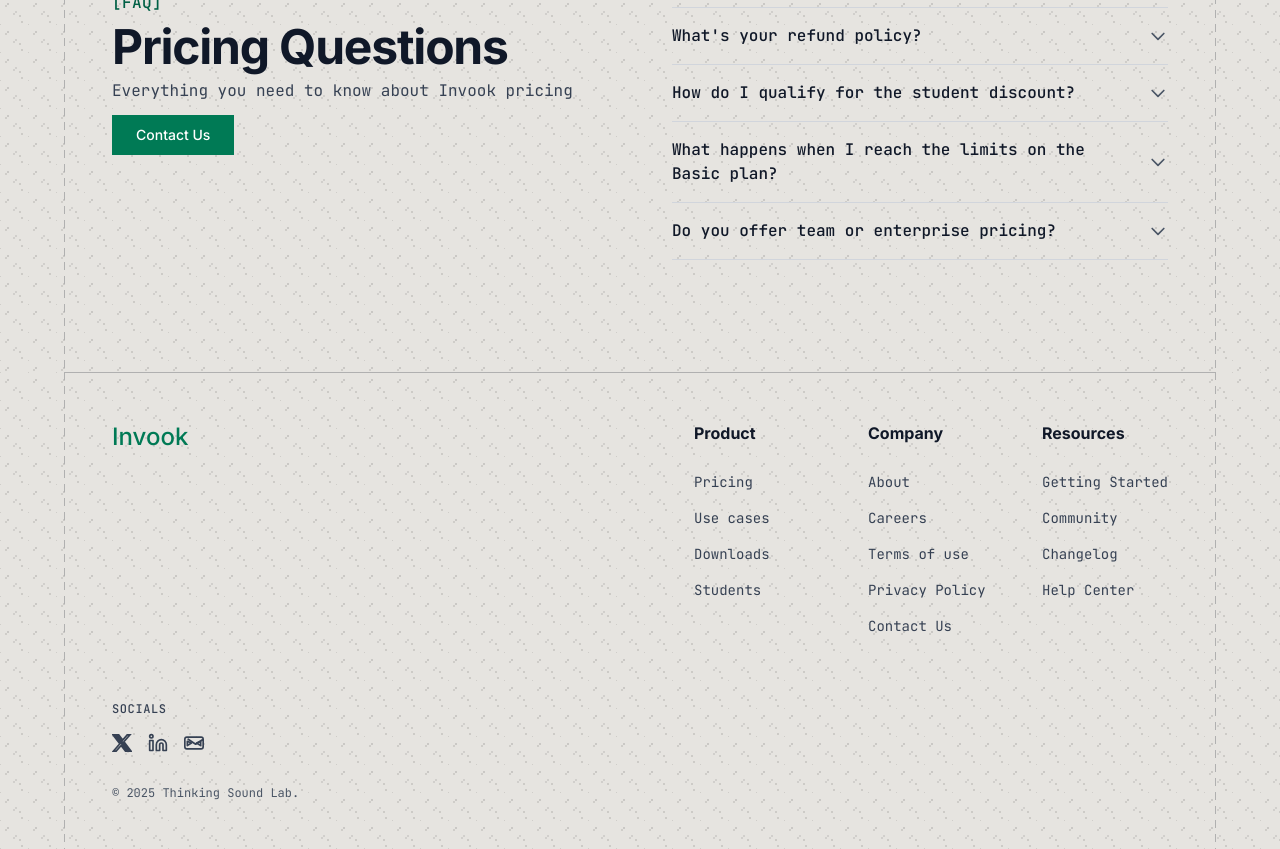
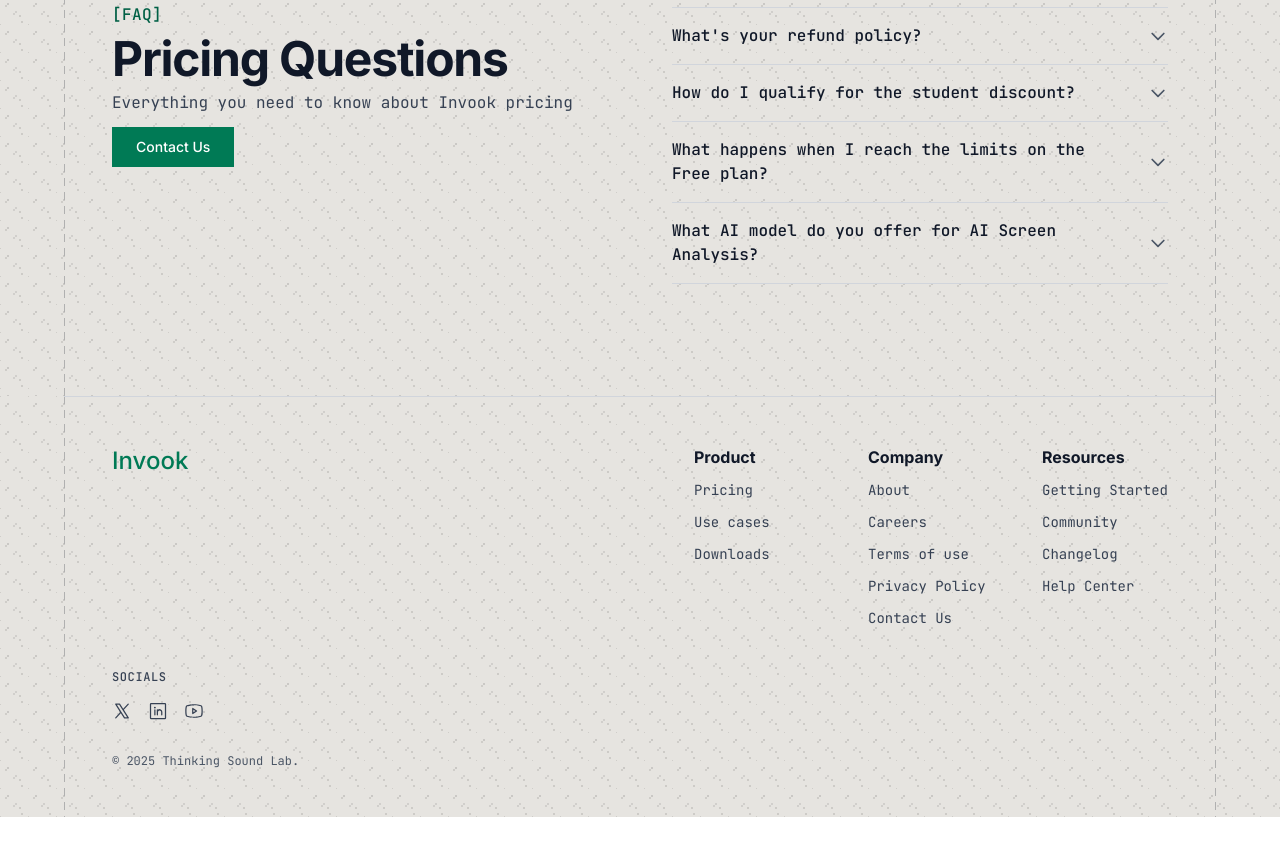
Before and after one commit to Thinking-Sound-Lab/tsl-website, a Next.js app: page /pricing in a window 1280 px wide. Shown: the part 2020-2869 px from the top of the page. After the commit the page ends 2837 px from the top, so only its background shows below. Built offline with nearby package versions, Linux system fonts and the light colour scheme.

Commit message:
impr:add new research

```diff
--- a/app/pricing/page.tsx
+++ b/app/pricing/page.tsx
@@ -56,7 +56,7 @@
 
 const pricingFaqs = [
   {
-    question: "What's included in the free trial?",
+    question: "What's included in the 7-day free trial?",
     answer:
       "The 7-day free trial gives you full access to all Pro features including unlimited words, questions, and commands. No credit card required to start.",
   },
@@ -68,7 +68,7 @@
   {
     question: "What's your refund policy?",
     answer:
-      "We offer a 30-day money-back guarantee. If you're not satisfied with Invook, contact us within 30 days of purchase for a full refund.",
+      "We offer a 24 hours money-back guarantee. If you're not satisfied with Invook, contact us within 24 hours of purchase for a full refund.",
   },
   {
     question: "How do I qualify for the student discount?",
@@ -76,14 +76,14 @@
       "Students get 50% off any paid plan. Click the student discount button above to email us with your .edu email address or valid student ID for verification.",
   },
   {
-    question: "What happens when I reach the limits on the Basic plan?",
+    question: "What happens when I reach the limits on the Free plan?",
     answer:
-      "When you reach your weekly limits on the Basic plan, you'll be notified. You can upgrade to Pro at any time for unlimited access to all features.",
+      "When you reach your weekly limits on the Free plan, you'll be notified. You can upgrade to Pro at any time for unlimited access to all features.",
   },
   {
-    question: "Do you offer team or enterprise pricing?",
+    question: "What AI model do you offer for AI Screen Analysis?",
     answer:
-      "Yes! We offer special pricing for teams and enterprises with centralized billing and administrative controls. Contact us for a custom quote.",
+      "We offer OpenAI and Anthropic models ie. GPT-5, Claude Sonnet 4.5 etc for AI Screen Analysis.",
   },
 ];
 
--- a/components/benefits.tsx
+++ b/components/benefits.tsx
@@ -41,20 +41,14 @@
   };
 
   return (
-    <div className={`mt-6 w-full ${className || ""}`}>
+    <div className={`mt-6 ${className || ""}`}>
       <Lottie
         lottieRef={lottieRef}
         animationData={animationData}
         loop={false}
         onComplete={handleComplete}
-        className={
-          className?.includes("!h-full") ? "w-full h-full" : "w-full h-auto"
-        }
-        style={
-          className?.includes("!h-full")
-            ? { minHeight: "400px" }
-            : { maxHeight: "300px" }
-        }
+        className="w-full h-auto"
+        style={{ maxWidth: "100%", height: "auto" }}
       />
     </div>
   );
@@ -176,7 +170,7 @@
         </div>
 
         {/* Benefits Grid */}
-        <div className="grid grid-cols-1 md:grid-cols-2 gap-6 lg:gap-8">
+        <div className="grid grid-cols-1 gap-6 lg:gap-8">
           {benefits.map((benefit, index) => (
             <div
               key={index}
--- a/components/faq-section.tsx
+++ b/components/faq-section.tsx
@@ -8,7 +8,7 @@
   {
     question: "How does Invook pricing work?",
     answer:
-      "Invook offers flexible pricing plans based on your usage needs. Contact us for detailed pricing information.",
+      "Invook offers free and pro pricing plans. Pro is $15 per month. Student get 50% discount. Contact us for more information.",
   },
   {
     question: "Is Invook available on all platforms?",
@@ -18,27 +18,25 @@
   {
     question: "Are there free trials or discounts available for Invook?",
     answer:
-      "We offer a free trial period for new users. Educational and nonprofit discounts are also available.",
+      "We offer a free trial period for new users. Student discounts are also available.",
   },
   {
     question: "What languages does Invook support?",
-    answer:
-      "Invook supports multiple languages including English, Spanish, French, German, and more.",
+    answer: "Invook supports 100+ languages.",
   },
   {
     question: "Does Invook work offline?",
-    answer:
-      "Yes, all core features work completely offline with local processing for maximum privacy.",
+    answer: "No, Invook requires an internet connection to function.",
   },
   {
     question: "Can I use Invook for technical documentation?",
     answer:
-      "Absolutely! Invook understands technical terminology and can handle complex documentation needs.",
+      "Absolutely! Invook can generate text from audio. It also works with text editor, docs, notes, and more.",
   },
   {
     question: "How secure is my data with Invook?",
     answer:
-      "Your data is completely secure with end-to-end encryption and local processing. We never store your voice data.",
+      "Your data is completely secure with end-to-end encryption and at rest or in transit.",
   },
 ];
 
@@ -53,7 +51,11 @@
   subtitle?: string;
 }
 
-export function FAQSection({ faqs = defaultFaqs, title = "Frequently Asked Questions", subtitle = "Your question not answered here?" }: FAQSectionProps) {
+export function FAQSection({
+  faqs = defaultFaqs,
+  title = "Frequently Asked Questions",
+  subtitle = "Your question not answered here?",
+}: FAQSectionProps) {
   const [openIndex, setOpenIndex] = useState<number | null>(null);
 
   return (
@@ -72,9 +74,7 @@
             {title}
           </h2>
 
-          <p className="text-gray-700 font-mono text-base mb-3">
-            {subtitle}
-          </p>
+          <p className="text-gray-700 font-mono text-base mb-3">{subtitle}</p>
 
           <div>
             <Link href="/contact-us">
--- a/components/footer.tsx
+++ b/components/footer.tsx
@@ -5,10 +5,7 @@
     <div className="textured-beige-bg">
       <div className="container mx-auto max-w-[1216px] px-4 sm:px-6 lg:px-8">
         <div className="stitched-border">
-          <footer
-            className="p-6 sm:p-8 lg:p-12 py-8 sm:py-10 lg:py-12 relative border-t"
-            style={{ borderColor: "#b0b0b0" }}
-          >
+          <footer className="p-6 sm:p-8 lg:p-12 py-8 sm:py-10 lg:py-12 relative border-t border-gray-300">
             <div className="flex flex-col lg:flex-row lg:justify-between gap-12">
               {/* Left Side - Logo */}
               <div className="flex flex-col">
@@ -23,10 +20,10 @@
               <div className="grid grid-cols-1 md:grid-cols-3 gap-12 md:gap-8 lg:gap-12">
                 {/* Product Column */}
                 <div>
-                  <h3 className="text-base font-bold text-gray-900 mb-6">
+                  <h3 className="text-base font-bold text-gray-900 mb-2">
                     Product
                   </h3>
-                  <ul className="space-y-3">
+                  <ul className="space-y-2">
                     <li>
                       <Link
                         href="/pricing"
@@ -51,23 +48,15 @@
                         Downloads
                       </Link>
                     </li>
-                    <li>
-                      <Link
-                        href="#"
-                        className="text-sm font-mono text-gray-700 hover:text-emerald-700 transition-colors"
-                      >
-                        Students
-                      </Link>
-                    </li>
                   </ul>
                 </div>
 
                 {/* Company Column */}
                 <div>
-                  <h3 className="text-base font-bold text-gray-900 mb-6">
+                  <h3 className="text-base font-bold text-gray-900 mb-2">
                     Company
                   </h3>
-                  <ul className="space-y-3">
+                  <ul className="space-y-2">
                     <li>
                       <Link
                         href="https://invook.notion.site/About-2917f199308b8035a4efc8204a1293f9?source=copy_link"
@@ -113,10 +102,10 @@
 
                 {/* Resources Column */}
                 <div>
-                  <h3 className="text-base font-bold text-gray-900 mb-6">
+                  <h3 className="text-base font-bold text-gray-900 mb-2">
                     Resources
                   </h3>
-                  <ul className="space-y-3">
+                  <ul className="space-y-2">
                     <li>
                       <Link
                         href="https://invook.notion.site/Getting-Started-28f7f199308b80658fc8f2e93ec90087?source=copy_link"
@@ -155,7 +144,7 @@
             </div>
 
             {/* Socials and Copyright - Bottom */}
-            <div className="mt-12 lg:mt-16">
+            <div className="mt-8 lg:mt-10">
               <h3 className="text-xs font-mono font-medium text-gray-700 mb-4 tracking-wider">
                 SOCIALS
               </h3>
@@ -165,13 +154,14 @@
                   className="text-gray-700 hover:text-emerald-700 transition-colors"
                 >
                   <svg
-                    className="w-5 h-5"
-                    fill="none"
-                    stroke="currentColor"
-                    strokeWidth="2"
-                    viewBox="0 0 24 24"
+                    xmlns="http://www.w3.org/2000/svg"
+                    width="20"
+                    height="20"
+                    fill="currentColor"
+                    viewBox="0 0 256 256"
+                    className="h-5 w-5 "
                   >
-                    <path d="M18.244 2.25h3.308l-7.227 8.26 8.502 11.24H16.17l-5.214-6.817L4.99 21.75H1.68l7.73-8.835L1.254 2.25H8.08l4.713 6.231zm-1.161 17.52h1.833L7.084 4.126H5.117z" />
+                    <path d="M214.75,211.71l-62.6-98.38,61.77-67.95a8,8,0,0,0-11.84-10.76L143.24,99.34,102.75,35.71A8,8,0,0,0,96,32H48a8,8,0,0,0-6.75,12.3l62.6,98.37-61.77,68a8,8,0,1,0,11.84,10.76l58.84-64.72,40.49,63.63A8,8,0,0,0,160,224h48a8,8,0,0,0,6.75-12.29ZM164.39,208,62.57,48h29L193.43,208Z"></path>
                   </svg>
                 </Link>
                 <Link
@@ -179,24 +169,14 @@
                   className="text-gray-700 hover:text-emerald-700 transition-colors"
                 >
                   <svg
-                    className="w-5 h-5"
-                    fill="none"
-                    stroke="currentColor"
-                    strokeWidth="2"
-                    viewBox="0 0 24 24"
+                    xmlns="http://www.w3.org/2000/svg"
+                    width="20"
+                    height="20"
+                    fill="currentColor"
+                    viewBox="0 0 256 256"
+                    className="h-5 w-5 "
                   >
-                    <path
-                      strokeLinecap="round"
-                      strokeLinejoin="round"
-                      d="M16 8a6 6 0 016 6v7h-4v-7a2 2 0 00-2-2 2 2 0 00-2 2v7h-4v-7a6 6 0 016-6zM2 9h4v12H2z"
-                    />
-                    <circle
-                      cx="4"
-                      cy="4"
-                      r="2"
-                      strokeLinecap="round"
-                      strokeLinejoin="round"
-                    />
+                    <path d="M216,24H40A16,16,0,0,0,24,40V216a16,16,0,0,0,16,16H216a16,16,0,0,0,16-16V40A16,16,0,0,0,216,24Zm0,192H40V40H216V216ZM96,112v64a8,8,0,0,1-16,0V112a8,8,0,0,1,16,0Zm88,28v36a8,8,0,0,1-16,0V140a20,20,0,0,0-40,0v36a8,8,0,0,1-16,0V112a8,8,0,0,1,15.79-1.78A36,36,0,0,1,184,140ZM100,84A12,12,0,1,1,88,72,12,12,0,0,1,100,84Z"></path>
                   </svg>
                 </Link>
                 <Link
@@ -204,22 +184,14 @@
                   className="text-gray-700 hover:text-emerald-700 transition-colors"
                 >
                   <svg
-                    className="w-5 h-5"
-                    fill="none"
-                    stroke="currentColor"
-                    strokeWidth="2"
-                    viewBox="0 0 24 24"
+                    xmlns="http://www.w3.org/2000/svg"
+                    width="20"
+                    height="20"
+                    fill="currentColor"
+                    viewBox="0 0 256 256"
+                    className="h-5 w-5"
                   >
-                    <path
-                      strokeLinecap="round"
-                      strokeLinejoin="round"
-                      d="M23 7.5l-9 6-9-6M23 7.5v9c0 1.5-1 2.5-2.5 2.5h-17C2 19 1 18 1 16.5v-9C1 6 2 5 3.5 5h17C22 5 23 6 23 7.5z"
-                    />
-                    <path
-                      strokeLinecap="round"
-                      strokeLinejoin="round"
-                      d="M9 12l-5 3v-5l5 2zM15 12l5 3v-5l-5 2z"
-                    />
+                    <path d="M164.44,121.34l-48-32A8,8,0,0,0,104,96v64a8,8,0,0,0,12.44,6.66l48-32a8,8,0,0,0,0-13.32ZM120,145.05V111l25.58,17ZM234.33,69.52a24,24,0,0,0-14.49-16.4C185.56,39.88,131,40,128,40s-57.56-.12-91.84,13.12a24,24,0,0,0-14.49,16.4C19.08,79.5,16,97.74,16,128s3.08,48.5,5.67,58.48a24,24,0,0,0,14.49,16.41C69,215.56,120.4,216,127.34,216h1.32c6.94,0,58.37-.44,91.18-13.11a24,24,0,0,0,14.49-16.41c2.59-10,5.67-28.22,5.67-58.48S236.92,79.5,234.33,69.52Zm-15.49,113a8,8,0,0,1-4.77,5.49c-31.65,12.22-85.48,12-86,12H128c-.54,0-54.33.2-86-12a8,8,0,0,1-4.77-5.49C34.8,173.39,32,156.57,32,128s2.8-45.39,5.16-54.47A8,8,0,0,1,41.93,68c30.52-11.79,81.66-12,85.85-12h.27c.54,0,54.38-.18,86,12a8,8,0,0,1,4.77,5.49C221.2,82.61,224,99.43,224,128S221.2,173.39,218.84,182.47Z"></path>
                   </svg>
                 </Link>
               </div>
--- a/components/hero.tsx
+++ b/components/hero.tsx
@@ -1,7 +1,17 @@
+"use client";
+
 import { Button } from "@/components/ui/button";
 import Image from "next/image";
+import { useState } from "react";
 
 export function Hero() {
+  const [email, setEmail] = useState("");
+
+  const handleSendLink = () => {
+    // TODO: Implement email sending functionality
+    console.log("Sending download link to:", email);
+  };
+
   return (
     <section className="min-h-screen">
       {/* Content area without container or border */}
@@ -11,10 +21,42 @@
           <h1 className="text-3xl sm:text-4xl md:text-5xl xl:text-6xl font-bold leading-tight text-emerald-700 tracking-tight text-balance">
             The On-Demand <br /> AI Dictation and <br /> AI Search
           </h1>
+
+          {/* Subtitle - Shows below heading on mobile */}
+          <p className="lg:hidden text-base sm:text-lg font-mono text-emerald-700 mt-6 leading-relaxed">
+            Transform your voice into powerful, searchable content with advanced
+            AI technology
+          </p>
         </div>
 
-        {/* Broken Keyboard - Center on mobile, Right on desktop */}
-        <div className="absolute inset-0 flex items-center justify-center lg:justify-end lg:pr-4 xl:pr-8 z-0">
+        {/* Mobile: Email input form - Centered and above keyboard */}
+        <div className="lg:hidden flex justify-center items-center relative z-10 mb-10 mt-12">
+          <div className="w-full max-w-md">
+            <p className="text-base sm:text-lg font-mono text-emerald-700 mb-4 text-center text-balance">
+              On a mobile device? Send Invook to your work station.
+            </p>
+            <div className="flex flex-col sm:flex-row gap-3">
+              <input
+                type="email"
+                placeholder="Enter your email"
+                value={email}
+                onChange={(e) => setEmail(e.target.value)}
+                className="flex-1 px-4 py-2 border border-gray-300 bg-white/50 text-gray-900 font-mono text-sm focus:outline-none focus:ring-2 focus:ring-emerald-600"
+              />
+              <Button
+                variant="emerald"
+                size="default"
+                onClick={handleSendLink}
+                className="whitespace-nowrap"
+              >
+                Send Link
+              </Button>
+            </div>
+          </div>
+        </div>
+
+        {/* Broken Keyboard - Below email on mobile, Right on desktop */}
+        <div className="lg:absolute lg:inset-0 flex justify-center lg:items-center lg:justify-end lg:pr-4 xl:pr-8 z-0 mb-8 lg:mb-0">
           <Image
             src="/bk.png"
             alt="Broken keyboard"
@@ -25,8 +67,8 @@
           />
         </div>
 
-        {/* Bottom section - Subtitle and CTA */}
-        <div className="max-w-full sm:max-w-lg lg:max-w-xl mt-8 sm:mt-12 lg:mt-0 relative z-10">
+        {/* Desktop: Subtitle and Download button */}
+        <div className="hidden lg:block max-w-full sm:max-w-lg lg:max-w-xl mt-8 sm:mt-12 lg:mt-0 relative z-10">
           <p className="text-base sm:text-lg lg:text-lg font-mono text-emerald-700 mb-6 sm:mb-8 leading-relaxed">
             Transform your voice into powerful, searchable content with advanced
             AI technology
--- a/components/main-content.tsx
+++ b/components/main-content.tsx
@@ -16,22 +16,13 @@
         <div className="stitched-border">
           <Hero />
           {/* Navigation-style divider */}
-          <div
-            className="w-full border-t"
-            style={{ borderColor: "#b0b0b0" }}
-          ></div>
+          <div className="w-full border-t border-gray-300"></div>
           <Partners />
           {/* Navigation-style divider */}
-          <div
-            className="w-full border-t"
-            style={{ borderColor: "#b0b0b0" }}
-          ></div>
+          <div className="w-full border-t border-gray-300"></div>
           <Benefits />
           {/* Navigation-style divider */}
-          <div
-            className="w-full border-t mt-4"
-            style={{ borderColor: "#b0b0b0" }}
-          ></div>
+          <div className="w-full border-t border-gray-300"></div>
           <div className="">
             <AnimatedBoxes />
           </div>
--- a/components/navigation.tsx
+++ b/components/navigation.tsx
@@ -200,11 +200,6 @@
 
           {/* Mobile menu button */}
           <div className="lg:hidden flex items-center space-x-4">
-            <Link href="/downloads">
-              <Button variant="emerald" size="sm">
-                {downloadText}
-              </Button>
-            </Link>
             <button
               onClick={() => setIsMobileMenuOpen(!isMobileMenuOpen)}
               className="text-gray-700 hover:text-gray-900 transition-colors"
--- a/components/partners.tsx
+++ b/components/partners.tsx
@@ -22,7 +22,7 @@
         </div>
 
         {/* Partner Grid with stitched sides and solid top border only */}
-        <div className="border-t" style={{ borderTopColor: "#b0b0b0" }}>
+        <div className="border-t border-gray-300">
           <div className="max-w-6xl mx-auto">
             <div className="grid grid-cols-2 md:grid-cols-3 lg:grid-cols-3">
               {partners.map((partner, index) => (
--- a/content/research/privacy-first-processing.md
+++ b/content/research/privacy-first-processing.md
@@ -1,7 +1,7 @@
 ---
 title: "Privacy-First Voice Processing: A Technical Deep Dive"
 description: "How local processing maintains user privacy without compromising on accuracy or speed."
-author: "James Wilson"
+author: "Abhishek Kumar"
 date: "2025-09-15"
 category: "Privacy & Security"
 ---
--- a/content/research/reducing-latency.md
+++ b/content/research/reducing-latency.md
@@ -1,7 +1,7 @@
 ---
 title: "Reducing Latency in Real-Time Voice Commands"
 description: "Optimizing inference pipelines to achieve sub-100ms response times for voice commands."
-author: "Maria Rodriguez"
+author: "Abhishek Kumar"
 date: "2025-08-22"
 category: "Performance"
 ---
--- a/content/research/voice-to-text-accuracy.md
+++ b/content/research/voice-to-text-accuracy.md
@@ -4,7 +4,6 @@
 author: "Abhishek Kumar"
 date: "2025-10-08"
 category: "Machine Learning"
-featured: true
 ---
 
 ## Introduction
@@ -22,6 +21,7 @@
 We collected a diverse dataset comprising over 10,000 hours of speech data across 100+ languages. The dataset includes various accents, dialects, and speaking styles to ensure robust model performance in real-world scenarios.
 
 The preprocessing pipeline includes:
+
 - Audio normalization and noise reduction
 - Speaker diarization for multi-speaker scenarios
 - Phoneme-level annotation for improved accuracy
```
Also changed, not shown: content/research/the-power-of-voice.md (added, +63 -0 lines).
